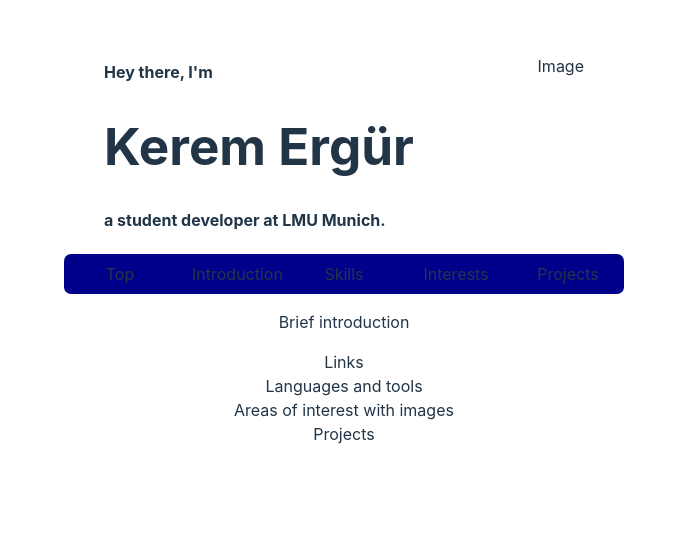
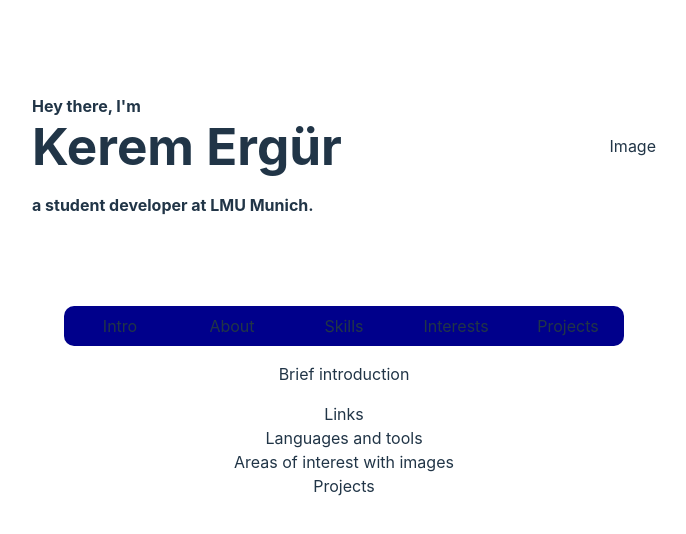
Before and after one commit to keremergur/portfolio, a Vue app: page / in a window 1280 px wide. Shown: the part 158-692 px from the top of the page, without its empty margins (296-982 px from the left). Built offline with nearby package versions, Linux system fonts and the light colour scheme.

Commit message:
header text

```diff
--- a/src/App.vue
+++ b/src/App.vue
@@ -3,6 +3,7 @@
 </script>
 
 <template>
+<div>
   <header>
     <div class="greet">
       <h4>Hey there, I'm</h4>
@@ -14,8 +15,8 @@
     </div>
   </header>
   <nav>
-  	<li>Top</li>
-  	<li>Introduction</li>
+  	<li>Intro</li>
+  	<li>About</li>
   	<li>Skills</li>
   	<li>Interests</li>
   	<li>Projects</li>
@@ -27,17 +28,28 @@
   	<div>Areas of interest with images</div>
   	<div>Projects</div>
   </main>
+</div>
 </template>
 
 <style scoped>
 header {
+	height: 20rem;
 	display: flex;
-	justify-content: space-between;;
-	padding: 0 15rem;
+	align-items: center;
+	justify-content: space-between;
+	width: 65%;
+	margin: 0 auto;
+}
+h1 {
+	margin: 0;
+}
+h4 {
+	margin: 0;
+	padding-top: 1.2rem;
 }
 nav {
 	background-color: darkblue;
-	border-radius: 7px;
+	border-radius: 10px;
 	width: fit-content;
 	margin: 0 auto;
 }
```
